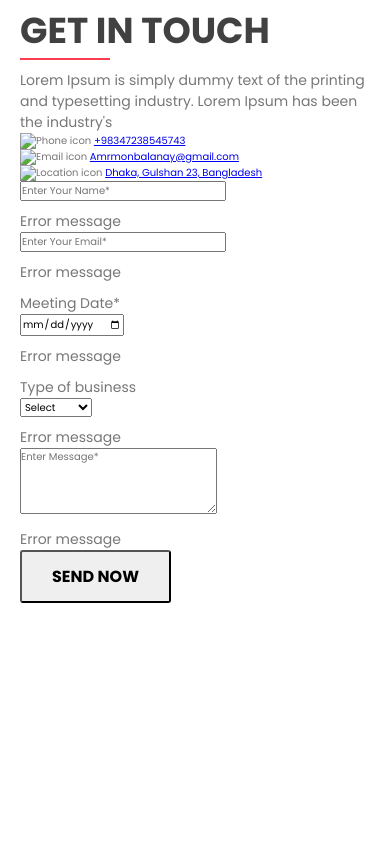
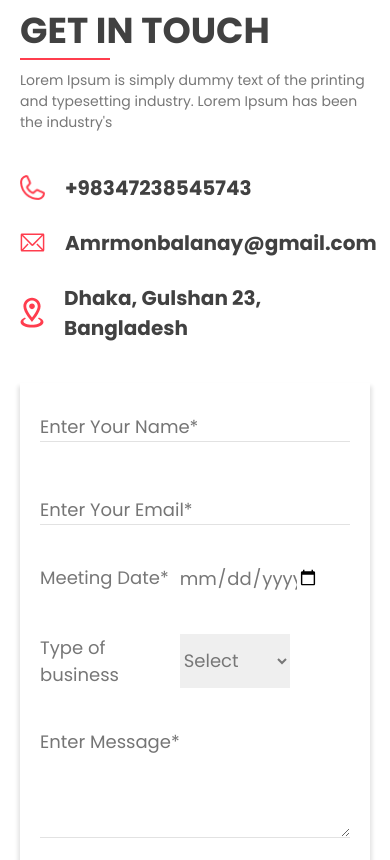
Before and after one commit to TihomirDenev/Portfolio, a plain HTML site: page index.html in a window 390 px wide. Shown: the part 5739-6599 px from the top of the page. Before the commit the page ends 6382 px from the top, so only its background shows below. Drawn offline with Linux system fonts and the light colour scheme.

Commit message:
Style contact section with form and personal information

```diff
--- a/style.css
+++ b/style.css
@@ -5,6 +5,7 @@
 @import './styles/skills.css';
 @import './styles/feedback.css';
 @import './styles/latest-update.css';
+@import './styles/contacts.css';
 
 html,
 body,
--- /dev/null
+++ b/styles/contacts.css
@@ -0,0 +1,181 @@
+.contacts-container {
+  display: flex;
+  align-items: center;
+  gap: 10rem;
+  padding-top: 5rem;
+}
+
+.personal-info {
+  display: flex;
+  gap: 5rem;
+  flex-direction: column;
+  justify-content: center;
+}
+
+.personal-contact-info {
+  display: flex;
+  align-items: center;
+  gap: 2rem;
+}
+
+.personal-contact-info a {
+  color: var(--text-heading-color);
+  font-size: 2rem;
+  font-weight: 600;
+  text-decoration: none;
+}
+
+form {
+  display: flex;
+  gap: 1.5rem;
+  flex-direction: column;
+  width: 720px;
+  padding: 5rem 3rem;
+  box-shadow: -2px 4px 2px -1px var(--border-color-form);
+}
+
+form p {
+  padding: 0;
+}
+
+input,
+textarea,
+select,
+.email,
+.form-business p,
+.form-date p {
+  border: none;
+  color: var(--text-description-color);
+  font-size: 1.8rem;
+  font-weight: 400;
+}
+
+textarea,
+.name,
+.email {
+  width: 100%;
+  padding-bottom: 0.1rem;
+  border-bottom: 1px solid var(--border-color-form);
+}
+
+#name:focus,
+#email:focus,
+textarea:focus {
+  padding-bottom: 0;
+  border-bottom: 2px solid var(--border-bottom-active);
+  outline: none;
+}
+
+input[type='date'].form-field:focus,
+select.form-field:focus {
+  outline: none;
+}
+
+input.error,
+textarea.error {
+  padding-bottom: 0;
+  border-bottom: 2px solid var(--color-primary-default) !important;
+  outline: none;
+}
+
+.user-info-form {
+  display: flex;
+  gap: 3rem;
+  padding-bottom: 1rem;
+}
+
+.personal-contact-info img {
+  width: 25px;
+}
+
+.user-info-form .input-field {
+  width: 100%;
+}
+
+.form-date .input-field {
+  display: flex;
+  gap: 2rem;
+}
+
+.form-date .form-field {
+  width: 140px;
+  padding-bottom: 0.2rem;
+}
+
+.form-date .form-field.error {
+  padding-bottom: 0;
+  border-bottom: 2px solid var(--color-primary-default) !important;
+  outline: none;
+}
+
+.form-business {
+  display: flex;
+  gap: 3rem;
+  padding-bottom: 1.5rem;
+}
+
+.error-message {
+  display: block;
+  height: 1.4rem;
+  color: var(--text-color-hover) !important;
+  font-size: 1rem !important;
+  visibility: hidden;
+}
+
+@media screen and (max-width: 1024px) {
+  .contacts-container {
+    align-items: flex-start;
+    gap: 4rem;
+    flex-direction: column;
+    padding-top: 4rem;
+  }
+
+  .personal-info {
+    gap: 2.5rem;
+  }
+
+  .user-info-form {
+    gap: 7rem;
+    padding-right: 5rem;
+  }
+
+  form {
+    padding: 4rem 2rem;
+    box-shadow: 0px 5px 4px 2px var(--border-color-form);
+  }
+}
+
+@media screen and (max-width: 768px) {
+  .personal-contact-info p {
+    font-size: 1.6rem;
+  }
+
+  .user-info-form {
+    gap: 4rem;
+    flex-direction: column;
+    padding: 0;
+  }
+
+  form {
+    gap: 2.5rem;
+    width: 100%;
+    padding: 3rem 2rem;
+  }
+
+  .form-date .input-field {
+    gap: 1rem;
+  }
+
+  .form-business {
+    gap: 0;
+  }
+
+  .form-business select {
+    margin-left: 1.5rem;
+  }
+
+  .form-button {
+    display: flex;
+    justify-content: center;
+  }
+}
```
Also changed, not shown: assets/images/email-icon.svg (added), assets/images/location-icon.svg (added), assets/images/phone-icon.png (added).
